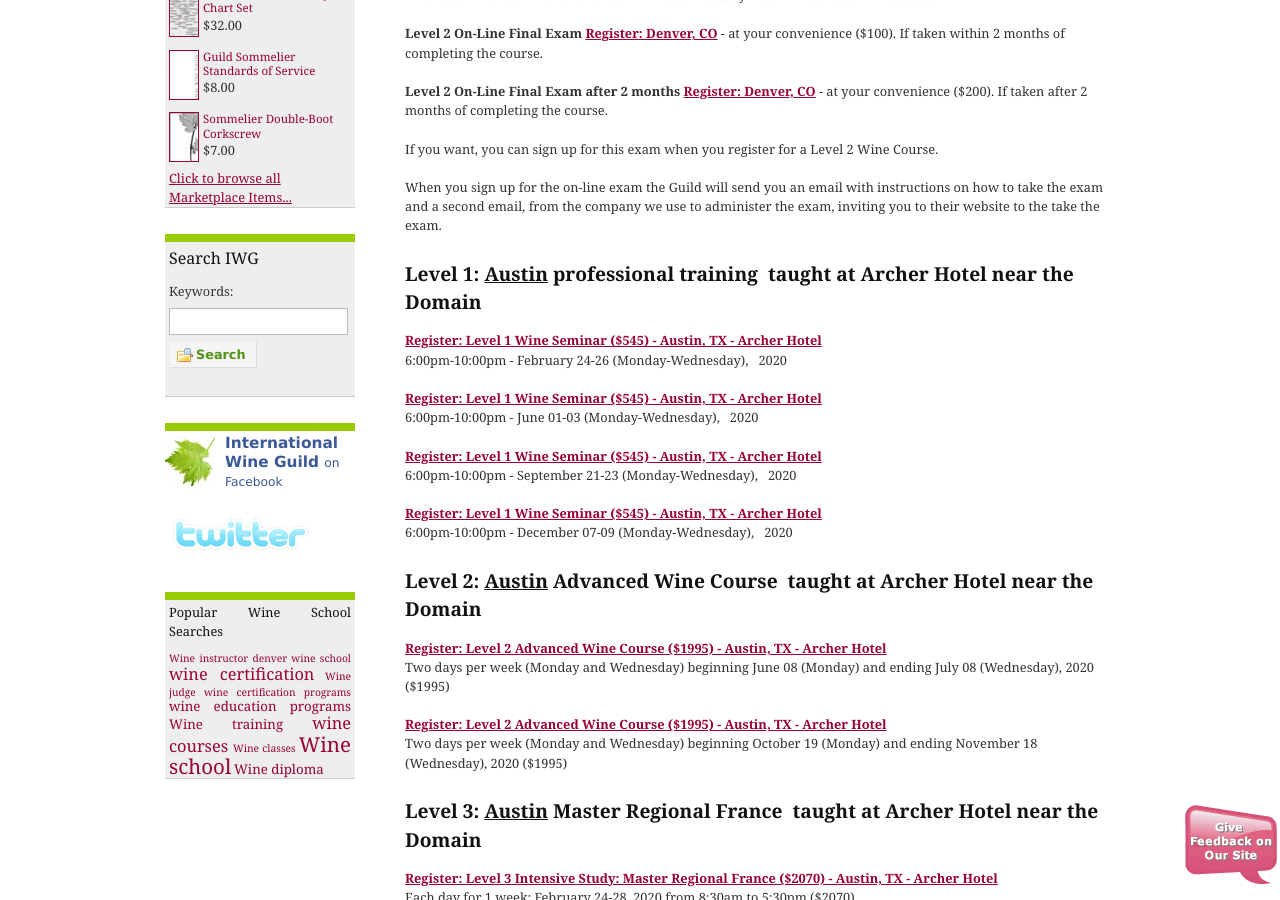
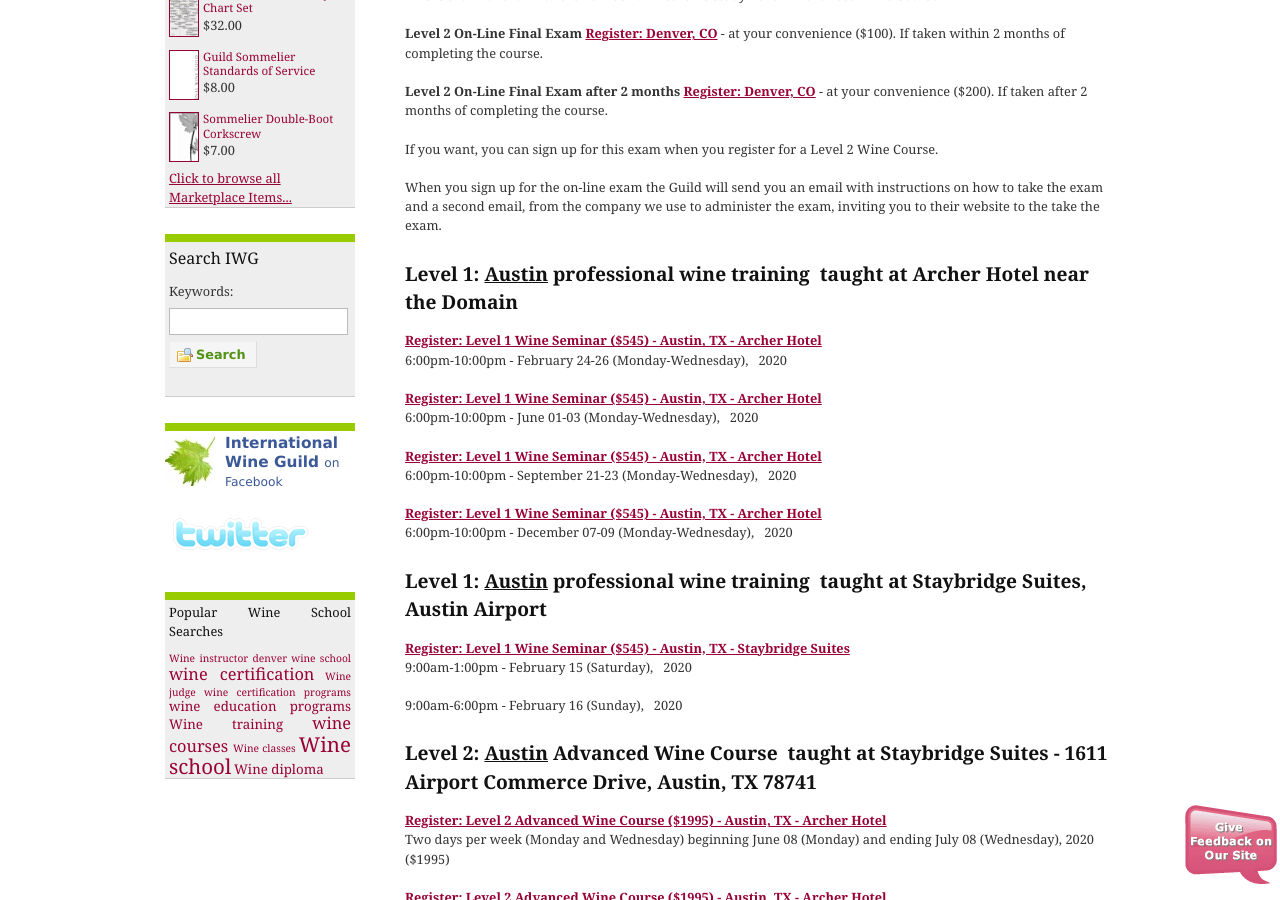
Before and after one commit to CKDev/internationalwineguild.com, a Jekyll site: the page built from texas-wine-school.html, in a window 1280 px wide and 900 px high, scrolled down 1059 px. Built offline with Jekyll 4.4.1, drawn with Linux system fonts in a browser that asks for light colours; a script that is not in the unit is left out; comment, search, counter and statistics services are not loaded.

Commit message:
Update texas-wine-school.html

```diff
--- a/texas-wine-school.html
+++ b/texas-wine-school.html
@@ -43,7 +43,7 @@
   and a second email, from the company we use to administer the exam, inviting you to their website to the take the
   exam.</p>
 
-<h3><strong>Level 1: <u>Austin</u> professional training&nbsp; taught at Archer Hotel near the Domain&nbsp;</strong></h3>
+<h3><strong>Level 1: <u>Austin</u> professional wine training&nbsp; taught at Archer Hotel near the Domain&nbsp;</strong></h3>
 
 <p><a class="ga-track"
     href="http://ww4.aitsafe.com/cf/add.cfm?userid=6714687&amp;product=Level+1+Wine+Seminar+Austin-Archer++-++02/24-02/26,2020&amp;price=545&amp;return=www.internationalwineguild.com/texas-wine-school"><strong>Register:
@@ -65,7 +65,15 @@
       Level 1 Wine Seminar ($545) - Austin, TX - Archer Hotel<br>
     </strong></a>6:00pm-10:00pm - December 07-09 (Monday-Wednesday), &nbsp; 2020</p>
 
-<h3><strong>Level 2: <u>Austin</u> Advanced Wine Course&nbsp; taught at Archer Hotel near the Domain&nbsp;</strong></h3>
+
+<h3><strong>Level 1: <u>Austin</u> professional wine training&nbsp; taught at Staybridge Suites, Austin Airport&nbsp;</strong></h3>
+
+<p><a class="ga-track"
+    href="http://ww4.aitsafe.com/cf/add.cfm?userid=6714687&amp;product=Level+1+Wine+Seminar+Austin-Archer++-++02/15-16,2020&amp;price=545&amp;return=www.internationalwineguild.com/texas-wine-school"><strong>Register:
+      Level 1 Wine Seminar ($545) - Austin, TX - Staybridge Suites<br>
+    </strong></a>9:00am-1:00pm - February 15 (Saturday), &nbsp; 2020</p>
+    </strong></a>9:00am-6:00pm - February 16 (Sunday), &nbsp; 2020</p>
+<h3><strong>Level 2: <u>Austin</u> Advanced Wine Course&nbsp; taught at Staybridge Suites - 1611 Airport Commerce Drive, Austin, TX 78741&nbsp;</strong></h3>
 
 <p><a class="ga-track"
     href="http://ww4.aitsafe.com/cf/add.cfm?userid=6714687&amp;product=Level+2+Advanced+Wine+Course+Austin++-++06/08-07/08, 2020&amp;price=1995&amp;return=www.internationalwineguild.com/texas-wine-school"><strong>Register:
```
